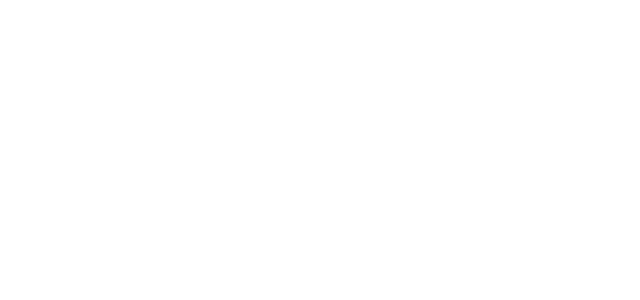
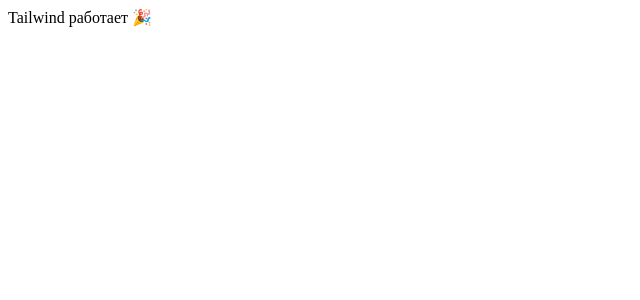
Before and after one commit to Renzo-Dev/CRM, a Vue app in the folder frontend/crm-app/: page / in a window 1280 px wide. Shown: the top 300 px of the page, without its empty margins (0-640 px from the left). Built offline with nearby package versions, Linux system fonts and the light colour scheme.

Commit message:
checking CI

```diff
--- a/frontend/crm-app/src/App.vue
+++ b/frontend/crm-app/src/App.vue
@@ -4,7 +4,7 @@
     <main class="flex-grow">
       <router-view/>
     </main>
-<!--    <Footer/>-->
+    <Footer/>
   </div>
 </template>
 
```
